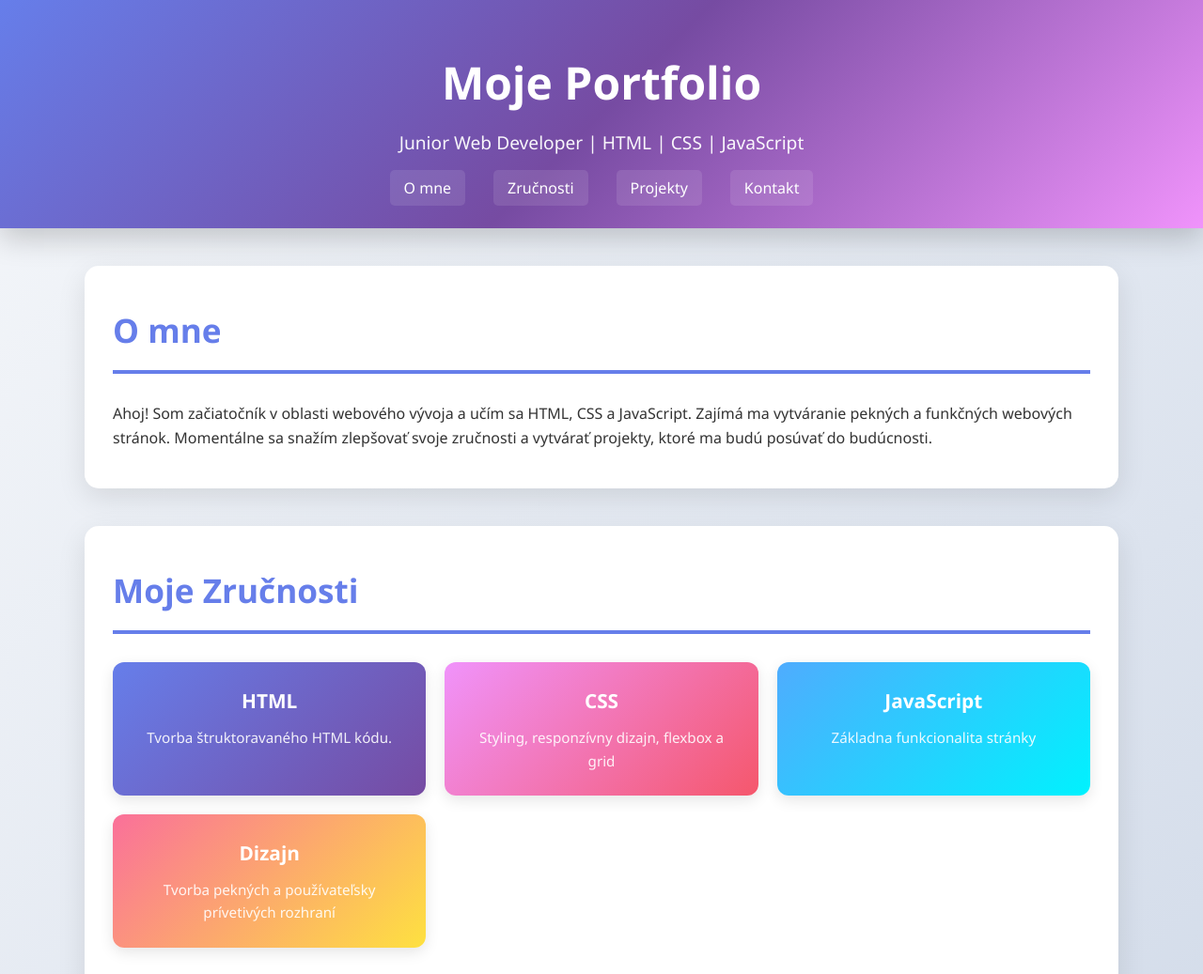
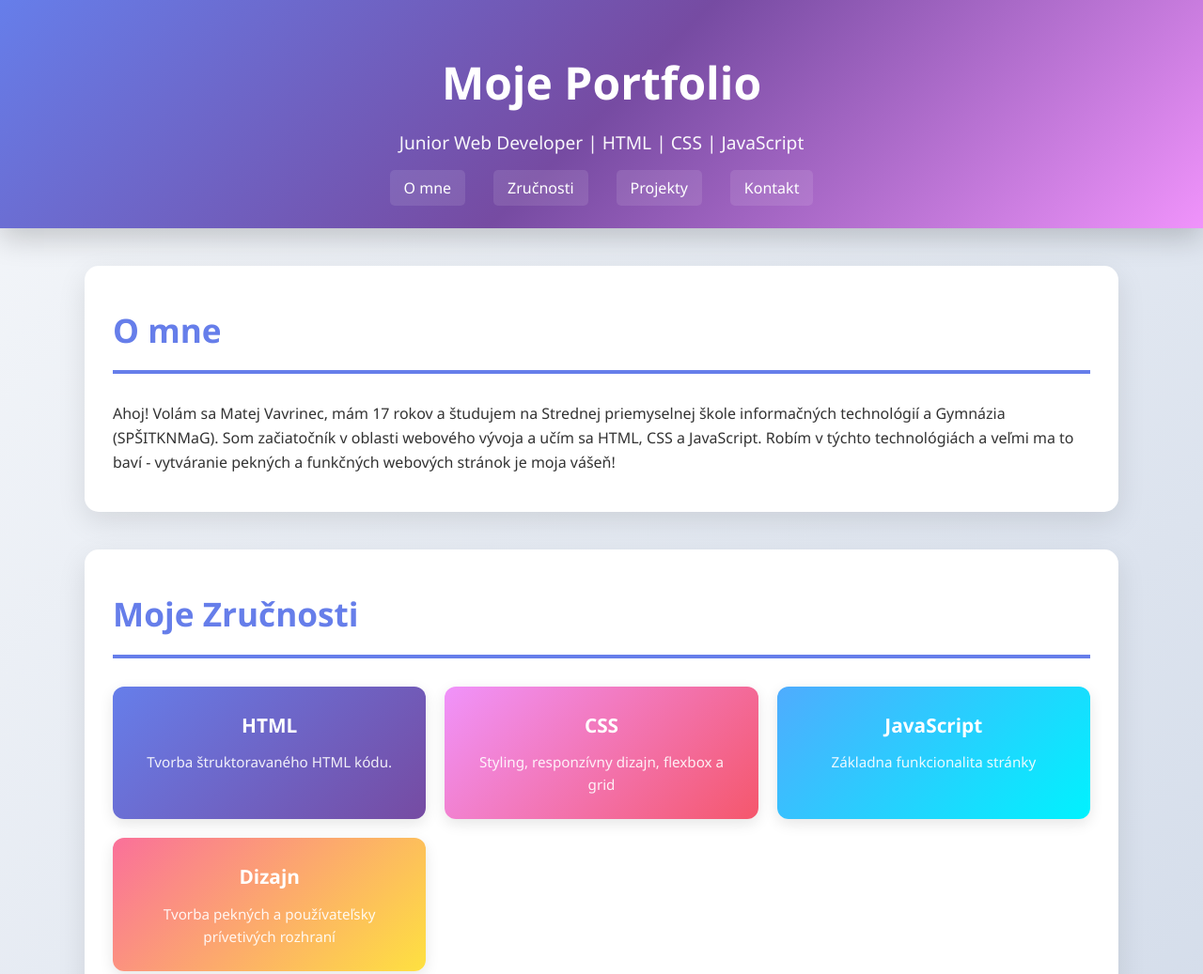
Before and after one commit to MatejVavrinec/Portfolio, a plain HTML site: page index.html in a window 1280 px wide. Shown: the top 1037 px of the page at 94% size. Drawn offline with Linux system fonts and the light colour scheme.

Commit message:
Add files via upload

```diff
--- a/index.html
+++ b/index.html
@@ -24,7 +24,7 @@
 
     <section id="about">
         <h2>O mne</h2>
-        <p>Ahoj! Som začiatočník v oblasti webového vývoja a učím sa HTML, CSS a JavaScript. Zajímá ma vytváranie pekných a funkčných webových stránok. Momentálne sa snažím zlepšovať svoje zručnosti a vytvárať projekty, ktoré ma budú posúvať do budúcnosti.</p>
+        <p>Ahoj! Volám sa Matej Vavrinec, mám 17 rokov a študujem na Strednej priemyselnej škole informačných technológií a Gymnázia (SPŠITKNMaG). Som začiatočník v oblasti webového vývoja a učím sa HTML, CSS a JavaScript. Robím v týchto technológiách a veľmi ma to baví - vytváranie pekných a funkčných webových stránok je moja vášeň!</p>
     </section>
 
     <section id="skills">
```
